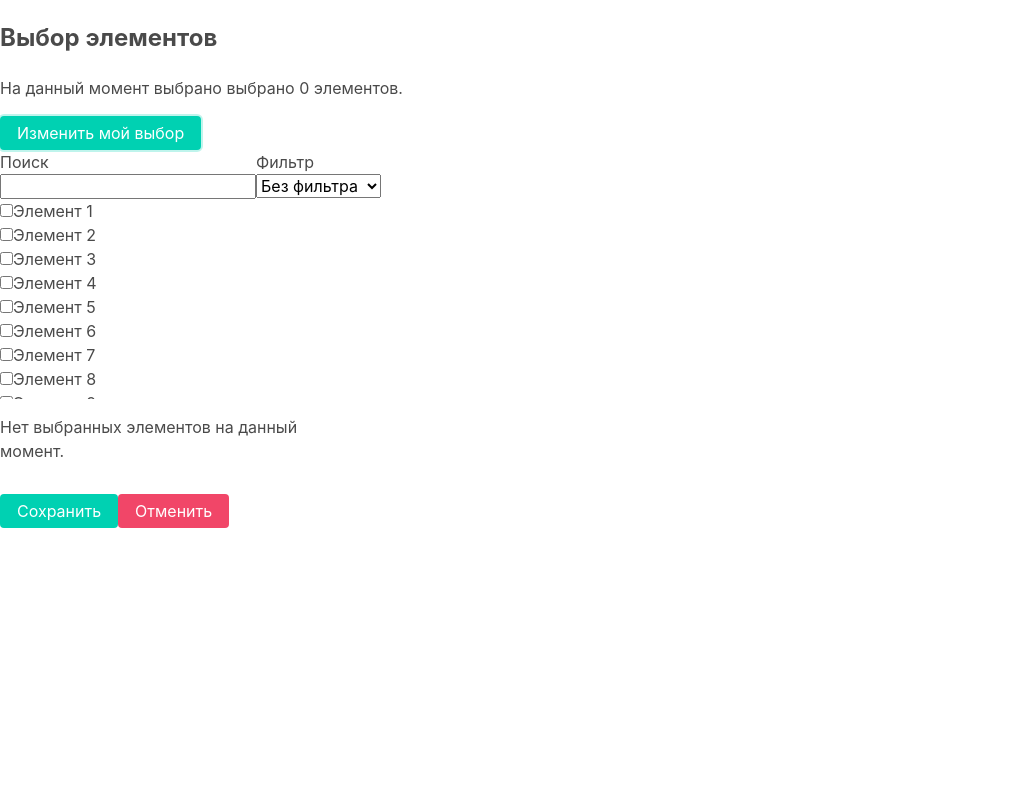
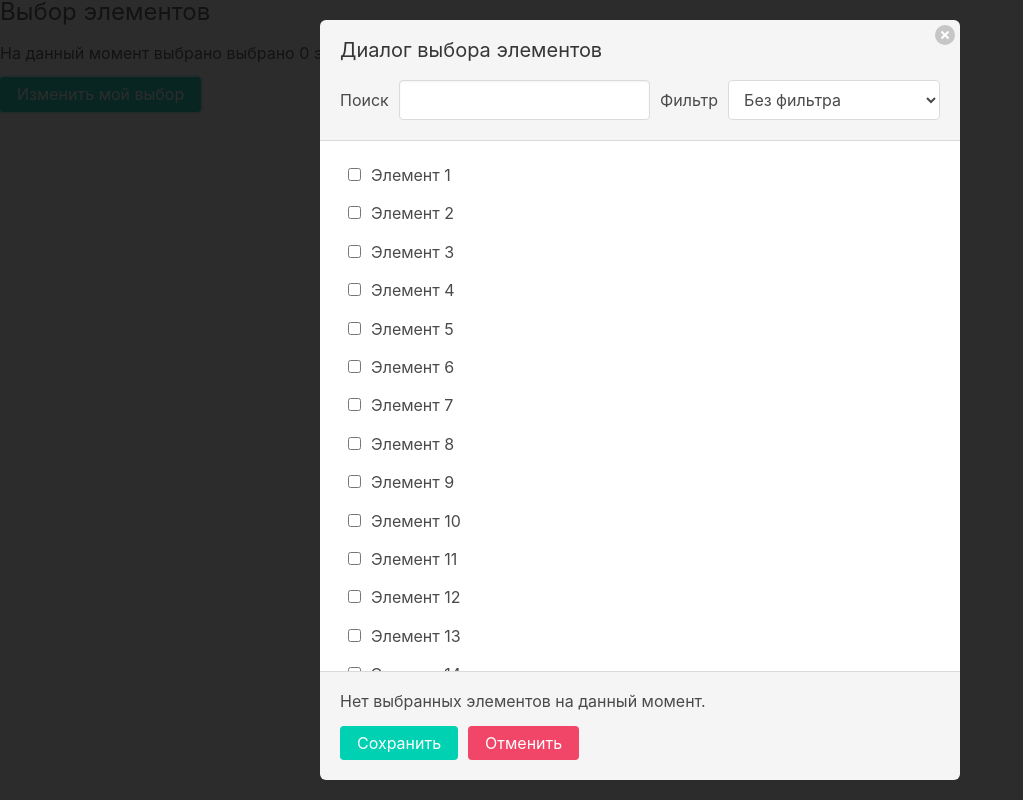
Before and after one commit to maksim-shabanski/react-widget, a React app: page / in a window 1280 px wide. Both pictures are taken after a click on the button "Изменить мой выбор". Shown: the whole page, without its empty margins (0-1023 px from the left). Built offline with nearby package versions, Linux system fonts and the light colour scheme.

Commit message:
feat: add styles for widget

```diff
--- a/src/components/Root/root.scss
+++ b/src/components/Root/root.scss
@@ -74,12 +74,35 @@ html {
 	-webkit-font-smoothing: antialiased;
 }
 
+body,
+h1,
+h2,
+h3,
+p {
+	margin: 0;
+}
+
+h1,
+h2,
+h3 {
+	margin-bottom: 20px;
+	font-weight: 400;
+	line-height: 1;
+}
+
+h3 {
+	font-size: 20px;
+}
+
+p {
+	margin-bottom: 15px;
+}
+
 body {
-	margin: 0;
 	color: #4a4a4a;
 	font-weight: 400;
 	font-size: 1rem;
-	line-height: 1.5;
+	line-height: 1.15;
 }
 
 main {
--- a/src/components/Widget/index.js
+++ b/src/components/Widget/index.js
@@ -1,12 +1,12 @@
 import React, { useState } from 'react';
 import PropTypes from 'prop-types';
 
+import { MAX_SELECTED_ITEMS } from 'constants/widget';
 import WidgetSearch from 'components/WidgetSearch';
 import WidgetFilter from 'components/WidgetFilter';
-import WidgetItem from 'components/WidgetItem';
+import WidgetList from 'components/WidgetList';
 import WidgetActions from 'components/WidgetActions';
 import WidgetTags from 'components/WidgetTags';
-import { MAX_SELECTED_ITEMS } from 'constants/widget';
 import './widget.scss';
 
 const Widget = ({ items, selectItem, hideWidget }) => {
@@ -63,25 +63,30 @@ const Widget = ({ items, selectItem, hideWidget }) => {
   const filteredItems = filterItems();
 
   return (
+    <div className="modal">
+      <div className="modal__bg" />
       <div className="widget">
         <div className="widget__header">
-        <WidgetSearch searchText={searchText} onChange={handleSearchChange} />
+          <h3 className="widget__title">Диалог выбора элементов</h3>
+          <div className="widget__filters">
+            <WidgetSearch
+              searchText={searchText}
+              onChange={handleSearchChange}
+            />
             <WidgetFilter onChange={handlerFilterChange} />
           </div>
+          <button
+            className="widget__close"
+            type="button"
+            aria-label="Закрыть виджет"
+          />
+        </div>
         <div className="widget__body">
-        {filteredItems.map(({ id, title }) => (
-          <WidgetItem
-            key={id}
-            id={id}
-            text={title}
-            isChecked={selectedItems.some(item => item.id === id)}
-            isDisabled={
-              selectedItems.length === MAX_SELECTED_ITEMS &&
-              !selectedItems.some(item => item.id === id)
-            }
-            onChange={() => handleItemChange(id)}
+          <WidgetList
+            filteredItems={filteredItems}
+            selectedItems={selectedItems}
+            itemChange={id => handleItemChange(id)}
           />
-        ))}
         </div>
         <div className="widget__footer">
           <WidgetTags
@@ -89,6 +94,7 @@ const Widget = ({ items, selectItem, hideWidget }) => {
             removeSelectedItem={id => handleItemRemove(id)}
           />
           <WidgetActions save={save} cancel={() => close()} />
+        </div>
       </div>
     </div>
   );
--- a/src/components/Widget/widget.scss
+++ b/src/components/Widget/widget.scss
@@ -1,16 +1,194 @@
+.modal {
+	position: fixed;
+	top: 0;
+	right: 0;
+	bottom: 0;
+	left: 0;
+	z-index: 40;
+	display: flex;
+	flex-direction: column;
+	align-items: center;
+	justify-content: center;
+	overflow: hidden;
+
+	&__bg {
+		position: absolute;
+		top: 0;
+		right: 0;
+		bottom: 0;
+		left: 0;
+		background-color: rgba(10, 10, 10, .86);
+	}
+}
+
 .widget {
-	max-width: 300px;
-	width: 100%;
+	position: relative;
+	display: flex;
+	flex-direction: column;
+	overflow: hidden;
+	margin: 0 auto;
+	max-height: calc(100vh - 40px);
+	width: 640px;
 
 	&__header {
+		border-bottom: 1px solid #dbdbdb;
+		border-radius: 6px 6px 0 0;
+	}
+
+	&__footer {
+		border-top: 1px solid #dbdbdb;
+		border-radius: 0 0 6px 6px;
+	}
+
+	&__header,
+	&__footer {
+		position: relative;
+		padding: 20px;
+		background-color: #f5f5f5;
+	}
+
+	&__body {
+		flex: 1 1 auto;
+		overflow: auto;
+		padding: 15px 20px;
+		background-color: #fff;
+	}
+
+	&__close {
+		position: absolute;
+		top: 5px;
+		right: 5px;
+		width: 20px;
+		height: 20px;
+		border: none;
+		border-radius: 50%;
+		background-color: rgba(10, 10, 10, .2);
+		cursor: pointer;
+
+		&:hover,
+		&:focus {
+			background-color: rgba(10, 10, 10, .3);
+		}
+
+		&:active {
+			background-color: rgba(10, 10, 10, .4);
+		}
+
+		&::before,
+		&::after {
+			position: absolute;
+			top: 50%;
+			left: 50%;
+			display: block;
+			background-color: #fff;
+			content: "";
+			transform: translateX(-50%) translateY(-50%) rotate(45deg);
+			transform-origin: center center;
+		}
+
+		&::before {
+			width: 50%;
+			height: 2px;
+		}
+
+		&::after {
+			width: 2px;
+			height: 50%;
+		}
+	}
+
+	&__title {
+		color: #363636;
+	}
+
+	&__filters {
 		display: flex;
 		align-items: center;
 		justify-content: space-between;
 	}
 
-	&__body {
-		overflow: scroll;
-		max-height: 200px;
-		height: 100%;
+	&__search {
+		margin-right: 10px;
+	}
+
+	&__search,
+	&__filter {
+		min-width: 280px;
+
+		label {
+			display: flex;
+			align-items: center;
+		}
+	}
+
+	&__input {
+		margin-left: 10px;
+		box-shadow: inset 0 1px 2px rgba(10, 10, 10, .05);
+	}
+
+	&__select {
+		display: block;
+		margin-left: 10px;
+		cursor: pointer;
+	}
+
+	&__input,
+	&__select {
+		position: relative;
+		padding: 7px 11px;
+		max-width: 100%;
+		width: 100%;
+		height: 40px;
+		border: 1px solid #dbdbdb;
+		border-radius: 4px;
+		background-color: #fff;
+		color: inherit;
+		vertical-align: top;
+		font-size: 1rem;
+		line-height: 1.5;
+
+		&:hover {
+			border-color: #b5b5b5;
+		}
+
+		&:active,
+		&:focus {
+			border-color: #3273dc;
+			box-shadow: 0 0 0 2px rgba(50, 115, 220, .25);
+		}
+	}
+
+	&__item {
+		label {
+			display: flex;
+			align-items: baseline;
+			justify-content: flex-start;
+			padding: 10px 8px;
+			border-radius: 4px;
+			cursor: pointer;
+			user-select: none;
+
+			&:hover {
+				background-color: rgba(245, 245, 245, .7);
+			}
+		}
+
+		input {
+			margin-right: 10px;
+
+			&:disabled + span {
+				color: #7a7a7a;
+			}
+		}
+	}
+
+	&__actions {
+		.btn {
+			margin-right: 10px;
+
+			&:last-child {
+				margin-right: 0;
+			}
+		}
 	}
 }
--- a/src/components/WidgetFilter/index.js
+++ b/src/components/WidgetFilter/index.js
@@ -3,13 +3,19 @@ import PropTypes from 'prop-types';
 
 const WidgetFilter = ({ onChange }) => (
   <div className="widget__filter">
+    <label htmlFor="widget-select">
       Фильтр
-    <select onChange={e => onChange(e.target.value)}>
+      <select
+        id="widget-select"
+        className="widget__select"
+        onChange={e => onChange(e.target.value)}
+      >
         <option value="0">Без фильтра</option>
         <option value="10">Номер &gt; 10</option>
         <option value="100">Номер &gt; 100</option>
         <option value="200">Номер &gt; 200</option>
       </select>
+    </label>
   </div>
 );
 
--- a/src/components/WidgetItem/index.js
+++ /dev/null
@@ -1,27 +0,0 @@
-import React from 'react';
-import PropTypes from 'prop-types';
-
-const WidgetItem = ({ id, text, isChecked, isDisabled, onChange }) => (
-  <div className="widget__list-item">
-    <label htmlFor={`item-${id}`}>
-      <input
-        id={`item-${id}`}
-        type="checkbox"
-        checked={isChecked}
-        disabled={isDisabled}
-        onChange={onChange}
-      />
-      {text}
-    </label>
-  </div>
-);
-
-WidgetItem.propTypes = {
-  id: PropTypes.number.isRequired,
-  text: PropTypes.string.isRequired,
-  isChecked: PropTypes.bool.isRequired,
-  isDisabled: PropTypes.bool.isRequired,
-  onChange: PropTypes.func.isRequired,
-};
-
-export default WidgetItem;
--- /dev/null
+++ b/src/components/WidgetList/index.js
@@ -0,0 +1,34 @@
+import React from 'react';
+import PropTypes from 'prop-types';
+
+import { MAX_SELECTED_ITEMS } from 'constants/widget';
+
+const WidgetList = ({ filteredItems, selectedItems, itemChange }) => (
+  <div className="widget__list">
+    {filteredItems.map(({ id, title }) => (
+      <div key={id} className="widget__item">
+        <label htmlFor={`item-${id}`}>
+          <input
+            id={`item-${id}`}
+            type="checkbox"
+            checked={selectedItems.some(item => item.id === id)}
+            disabled={
+              selectedItems.length === MAX_SELECTED_ITEMS &&
+              !selectedItems.some(item => item.id === id)
+            }
+            onChange={() => itemChange(id)}
+          />
+          <span>{title}</span>
+        </label>
+      </div>
+    ))}
+  </div>
+);
+
+WidgetList.propTypes = {
+  filteredItems: PropTypes.arrayOf(PropTypes.object).isRequired,
+  selectedItems: PropTypes.arrayOf(PropTypes.object).isRequired,
+  itemChange: PropTypes.func.isRequired,
+};
+
+export default WidgetList;
--- a/src/components/WidgetSearch/index.js
+++ b/src/components/WidgetSearch/index.js
@@ -7,6 +7,7 @@ const WidgetSearch = ({ searchText, onChange }) => (
       Поиск
       <input
         id="widget-search"
+        className="widget__input"
         type="text"
         value={searchText}
         onChange={e => onChange(e.target.value)}
--- a/src/components/WidgetTags/index.js
+++ b/src/components/WidgetTags/index.js
@@ -10,12 +10,14 @@ const WidgetTags = ({ tags, removeSelectedItem }) => {
 
   return (
     <div className="widget__tags">
-      <p>
-        {tags.length > 0
-          ? 'Выбранные элементы на данный момент:'
-          : 'Нет выбранных элементов на данный момент.'}
-      </p>
-      <Tags tags={tags} onClick={id => handleButtonClick(id)} />
+      {tags.length > 0 ? (
+        <>
+          <p>Выбранные элементы на данный момент:</p>
+          <Tags tags={tags} onClick={id => handleButtonClick(id)} />
+        </>
+      ) : (
+        <p>Нет выбранных элементов на данный момент.</p>
+      )}
     </div>
   );
 };
```
Lines whose indentation alone changed are shown as unchanged.
